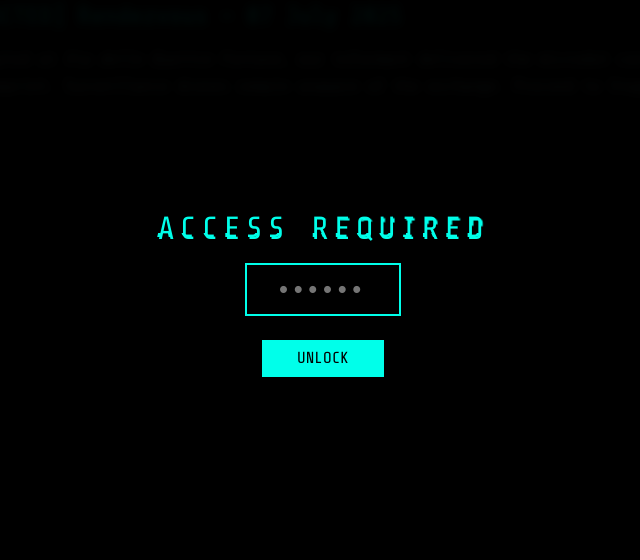
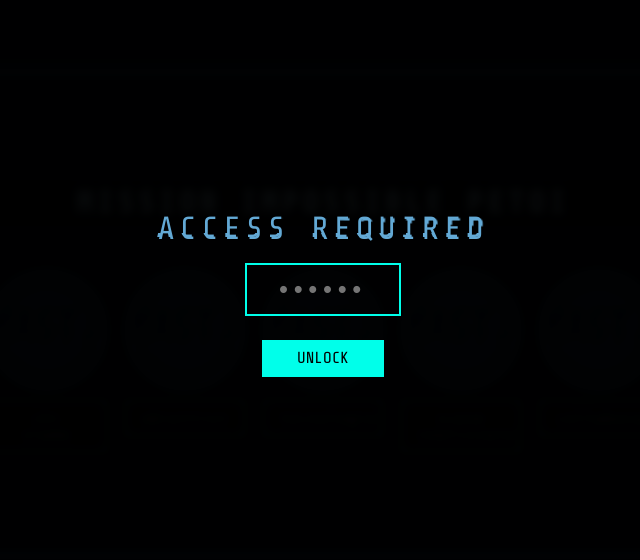
Before and after one commit to ruspetta/mission-impossible-mast, a plain HTML site: page public/index.html in a window 1280 px wide. Shown: the part 86-646 px from the top of the page, without its empty margins (317-957 px from the left). Drawn offline with nearby package versions, Linux system fonts and the light colour scheme; no server answers.

Commit message:
Update index.html

```diff
--- a/public/index.html
+++ b/public/index.html
@@ -109,19 +109,152 @@
     <div id="msg"></div>
   </div>
 
-  <main id="blog">
-    <h1>Field Reports – Secure Blog</h1>
+ <!DOCTYPE html>
+<html lang="it">
+<head>
+    <meta charset="UTF-8">
+    <meta name="viewport" content="width=device-width, initial-scale=1.0">
+    <title>MISSION IMPOSSIBLE PETOI</title>
+    <style>
+        /* --- Stile Generale --- */
+        body {
+            background-color: #0d1a2f;
+            color: #63a9d5;
+            font-family: 'Share Tech Mono', 'Lucida Console', monospace;
+            margin: 0;
+            padding: 20px;
+            display: flex;
+            justify-content: center;
+            align-items: center;
+            min-height: 100vh;
+            /* Effetto scanlines per look retro */
+            background-image: linear-gradient(rgba(0,0,0,0.5) 50%, transparent 50%);
+            background-size: 100% 4px;
+        }
 
-    <article>
-      <h2>[REDACTED] Rendezvous – 07 July 2025</h2>
-      <p>
-        Intercepted at <em>Via delle Quattro Fontane</em>, our informant delivered the
-        microdot containing the blueprint. Surveillance drones remain unaware of
-        the exchange. Proceed to Stage Delta.
-      </p>
-    </article>
-  </main>
+        /* --- Contenitore Principale --- */
+        .container {
+            width: 100%;
+            max-width: 900px;
+            border: 5px solid #2a5d84;
+            background-color: #040c1a;
+            padding: 100px;
+            box-shadow: 0 0 20px rgba(127, 205, 255, 0.2);
+            border-radius: 5px;
+        }
 
+        /* --- Titolo --- */
+        h1 {
+            background-color: #02060e;
+            color: #9ac8de;
+            text-align: center;
+            padding: 10px;
+            font-size: 1.8em;
+            letter-spacing: 5px;
+            margin: 0 0 40px 0;
+            border: 1px solid #2a5d84;
+            text-shadow: 0 0 5px #cceeff;
+        }
+
+        /* --- Menu di Navigazione --- */
+        nav ul {
+            display: flex;
+            justify-content: space-around;
+            padding: 0;
+            margin: 0;
+            list-style-type: none;
+        }
+
+        nav li {
+            text-align: center;
+        }
+
+        /* --- NUOVA REGOLA per rendere i link non sottolineati --- */
+        nav ul li a {
+            text-decoration: none;
+            display: block; /* Rende l'intera area cliccabile */
+        }
+
+        /* --- Stile dei Loghi nel Menu --- */
+        .menu-logo {
+            width: 120px;
+            height: 120px;
+            background-color: #1a3a5f;
+            border-radius: 50%;
+            display: flex;
+            justify-content: center;
+            align-items: center;
+            font-size: 2.5em;
+            font-weight: bold;
+            color: #0c1a2d;
+            border: 4px solid #3c6c94;
+            margin: 0 auto 10px auto;
+            /* Effetto ombra interna per dare profondità */
+            box-shadow: inset 0 0 15px rgba(0,0,0,0.5);
+            text-shadow: 1px 1px 1px #6aace7, -1px -1px 1px #0a1f3a;
+        }
+
+        /* --- Stile delle Etichette nel Menu --- */
+        .menu-label {
+            background-color: #02060e;
+            color: #80a3b8;
+            padding: 8px 15px;
+            border: 2px solid #3c6c94;
+            letter-spacing: 2px;
+            font-size: 0.9em;
+            width: 120px;
+            margin: 0 auto;
+        }
+
+
+    </style>
+    <link rel="preconnect" href="https://fonts.googleapis.com">
+    <link rel="preconnect" href="https://fonts.gstatic.com" crossorigin>
+    <link href="https://fonts.googleapis.com/css2?family=Share+Tech+Mono&display=swap" rel="stylesheet">
+</head>
+<body>
+
+    <div class="container">
+        <h1>MISSION IMPOSSIBLE PETOI</h1>
+
+        <nav>
+            <ul>
+                <li>
+                    <a href="chi-siamo.html">
+                        <div class="menu-logo">MAST.</div>
+                        <div class="menu-label">chi siamo</div>
+                    </a>
+                </li>
+                <li class="active">
+                    <a href="obiettivi.html">
+                        <div class="menu-logo">MAST.</div>
+                        <div class="menu-label">obiettivi</div>
+                    </a>
+                </li>
+                <li>
+                    <a href="tecnologie.html">
+                        <div class="menu-logo">MAST.</div>
+                        <div class="menu-label">tecnologie</div>
+                    </a>
+                </li>
+                <li>
+                    <a href="scene-realizzate.html">
+                        <div class="menu-logo">MAST.</div>
+                        <div class="menu-label">scene realizzate</div>
+                    </a>
+                </li>
+                <li>
+                    <a href="collaborazione.html">
+                        <div class="menu-logo">MAST.</div>
+                        <div class="menu-label">collaborazione</div>
+                    </a>
+                </li>
+            </ul>
+        </nav>
+    </div>
+
+</body>
+</html>
 <script>
   // const CORRECT_PIN = "164499";
   const CORRECT_PIN = "Wgh7Yt";
```
